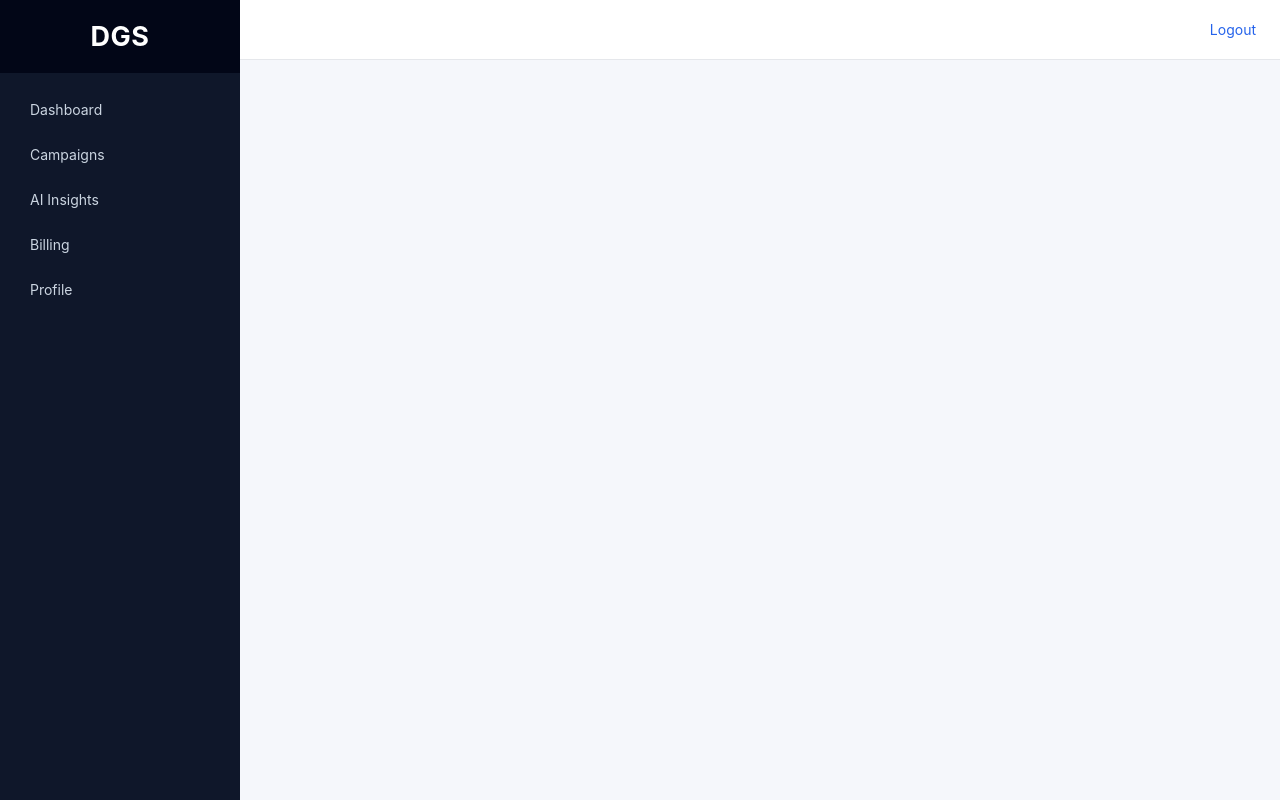
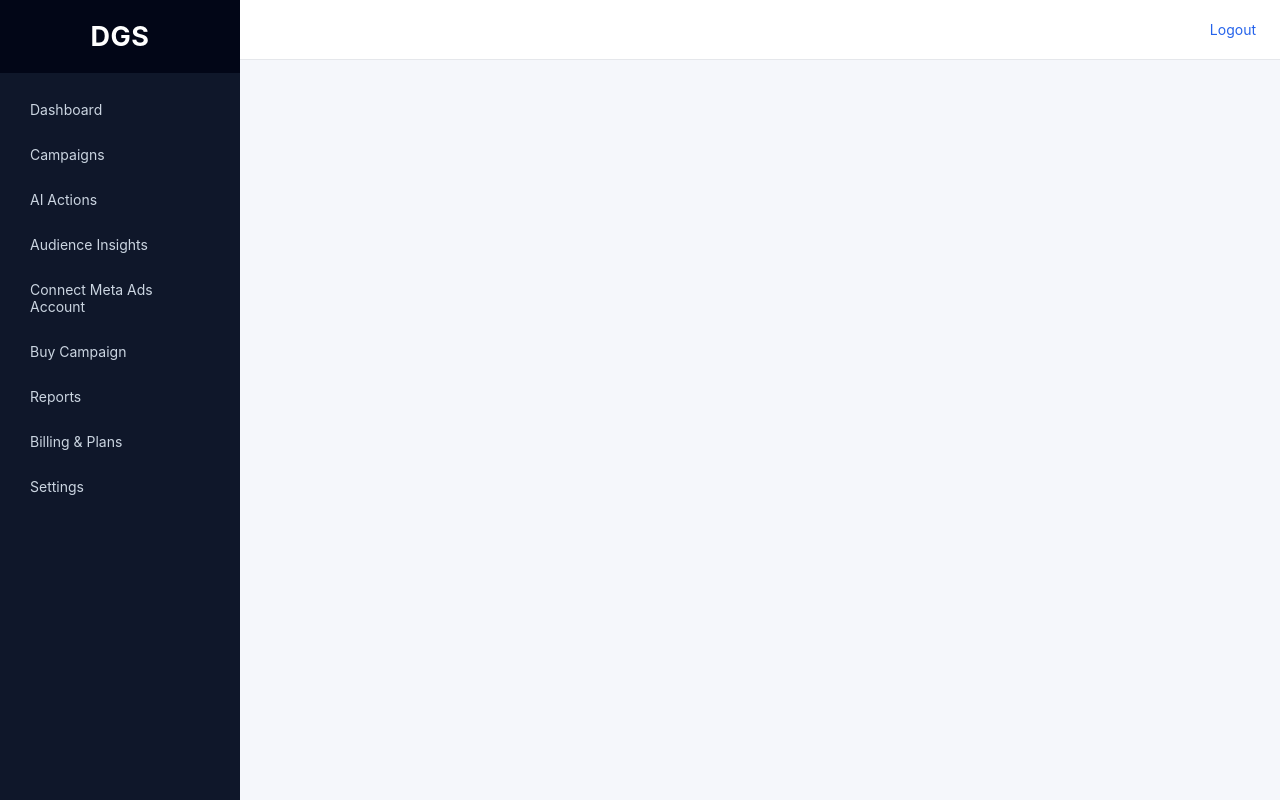
Before and after one commit to digitalgrowthstudioteam/Meta-AI, a FastAPI app: template frontend/user/templates/user_base.html in a window 1280 px wide. Run offline with FastAPI, Linux system fonts and the light colour scheme; the template is opened without the code that fills it, so the values that code supplies are empty.

Commit message:
Update user_base.html

```diff
--- a/frontend/user/templates/user_base.html
+++ b/frontend/user/templates/user_base.html
@@ -9,35 +9,15 @@
 {% block sidebar %}
 <nav class="sidebar-nav">
     <ul>
-        <li>
-            <a href="/dashboard">
-                Dashboard
-            </a>
-        </li>
-
-        <li>
-            <a href="/campaigns">
-                Campaigns
-            </a>
-        </li>
-
-        <li>
-            <a href="/ai-insights">
-                AI Insights
-            </a>
-        </li>
-
-        <li>
-            <a href="/billing">
-                Billing
-            </a>
-        </li>
-
-        <li>
-            <a href="/profile">
-                Profile
-            </a>
-        </li>
+        <li><a href="/dashboard">Dashboard</a></li>
+        <li><a href="/campaigns">Campaigns</a></li>
+        <li><a href="/ai-actions">AI Actions</a></li>
+        <li><a href="/audience-insights">Audience Insights</a></li>
+        <li><a href="/meta/connect">Connect Meta Ads Account</a></li>
+        <li><a href="/buy-campaign">Buy Campaign</a></li>
+        <li><a href="/reports">Reports</a></li>
+        <li><a href="/billing">Billing & Plans</a></li>
+        <li><a href="/settings">Settings</a></li>
     </ul>
 </nav>
 {% endblock %}
```
